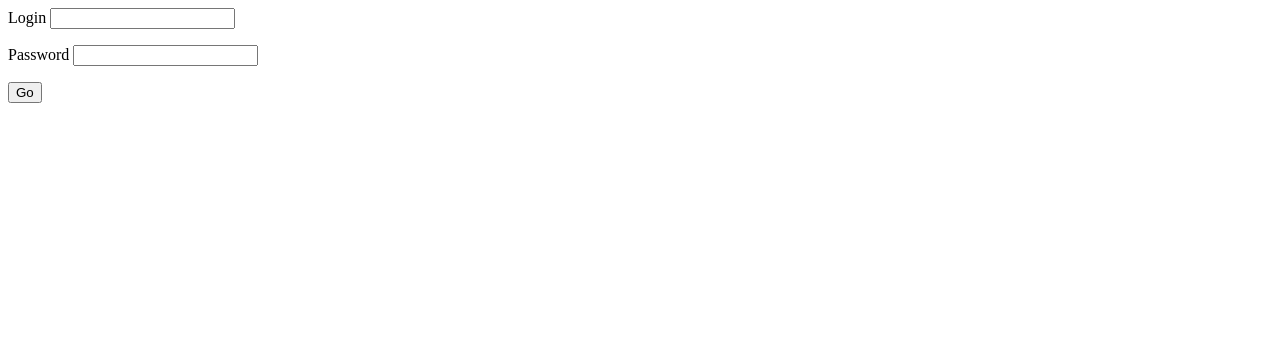
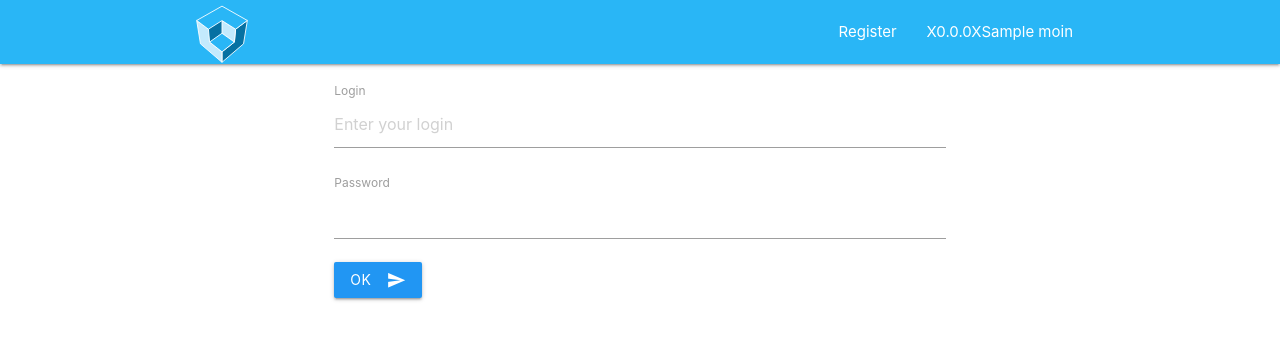
Before and after one commit to FirstKlaas/digicubes-rest, a Flask app: template digicubes/web/templates/root/login.jinja in a window 1280 px wide. Shown: the top 340 px of the page. Run offline with Flask 2, Linux system fonts and the light colour scheme; the template is opened without the code that fills it: values that come from a table or form of the project are taken from there, most other values are stand-ins (such as "Sample title", 1, 10 or a date in 2020).

Commit message:
Vleaning up

```diff
--- a/digicubes/client/service/right_service.py
+++ b/digicubes/client/service/right_service.py
@@ -3,11 +3,7 @@ All serice calls for rights
 """
 from typing import List, Optional
 
-from digicubes.common.exceptions import (
-    ConstraintViolation,
-    ServerError,
-    DoesNotExist,
-)
+from digicubes.common.exceptions import ConstraintViolation, ServerError, DoesNotExist
 from digicubes.configuration import Route
 from .abstract_service import AbstractService
 from ..proxy import RightProxy, RoleProxy
--- a/digicubes/client/service/school_service.py
+++ b/digicubes/client/service/school_service.py
@@ -3,10 +3,7 @@ All service calls for schooles.
 """
 from typing import Optional, List
 
-from digicubes.common.exceptions import (
-    ConstraintViolation,
-    ServerError,
-)
+from digicubes.common.exceptions import ConstraintViolation, ServerError
 from digicubes.configuration import Route
 from .abstract_service import AbstractService
 from ..proxy import SchoolProxy
--- a/digicubes/client/service/user_service.py
+++ b/digicubes/client/service/user_service.py
@@ -69,8 +69,8 @@ class UserService(AbstractService):
         return None
 
     def set_password(
-            self, user_id: int, new_password: str = None, old_password: str = None
-        ) -> None:
+        self, user_id: int, new_password: str = None, old_password: str = None
+    ) -> None:
         """
         Sets the password fo a user. If the current user has root rights, the old_password
         is not needed.
--- a/digicubes/web/__init__.py
+++ b/digicubes/web/__init__.py
@@ -9,7 +9,7 @@ from flask import Flask, redirect, url_for, Response, request, Request
 
 from .util import digi_client, DigicubesAccountManager
 
-from .contants import TOKEN_COOKIE_NAME
+from .defaults import TOKEN_COOKIE_NAME
 
 logger = logging.getLogger(__name__)
 
@@ -24,7 +24,7 @@ def create_app(config_filename="production"):
     """
     app = Flask(__name__)
     app.secret_key = b'_5#y2L"F4Q8z\n\xec]/'  # TODO: Set via configuration
-    app.config.from_object("digicubes.web.contants")
+    app.config.from_object("digicubes.web.defaults")
     for key, value in app.config.items():
         print(f"{key:<40}{value}")
     account_manager.init_app(app)
--- a/digicubes/web/blueprint.py
+++ b/digicubes/web/blueprint.py
@@ -14,6 +14,7 @@ account_service = Blueprint("account", __name__)
 def index():
     """The home route"""
     return render_template("root/base.jinja")
+
 
 @account_service.route("/login", methods=["GET", "POST"])
 def login():
@@ -44,6 +45,7 @@ def login():
 
     return render_template("root/login.jinja", form=form)
 
+
 @account_service.route("/users/")
 def user_list():
     """The user list route."""
--- a/digicubes/web/contants.py
+++ /dev/null
@@ -1,5 +0,0 @@
-"""
-DigiCubes Web Contants
-"""
-TOKEN_COOKIE_NAME: str = "digicubes.token"
-TOKEN_SESSION_NAME: str = "digicubes.token"
--- a/digicubes/web/flask.py
+++ b/digicubes/web/flask.py
@@ -32,6 +32,7 @@ class FlaskDigiCubesClient:
         return self.token is not None
 
     def login(self, login: str, password: str) -> str:
+        print(f"login {login} password {password}")
         try:
             self._client.login(login, password)
         except DigiCubeError:
--- a/digicubes/web/forms/login.py
+++ b/digicubes/web/forms/login.py
@@ -1,7 +1,41 @@
 from flask_wtf import FlaskForm
-from wtforms import PasswordField, StringField, validators
+from wtforms import PasswordField, StringField, SubmitField, validators
+from wtforms.widgets import html_params
 
 
+def materialize_input(field, **kwargs):
+    field_id = kwargs.pop("id", field.id)
+    field_type = kwargs.get("type", "text")
+
+    attributes = {
+        "id" : field_id,
+        "type" : field_type,
+        "class" : "validate",
+        "placeholder" : "Enter your login"
+    }
+
+
+    html = [f"<input {html_params(**attributes)}></input>"]
+    return "".join(html)
+
+def materialize_submit(field, **kwargs):
+    field_id = kwargs.pop("id", field.id)
+    field_type = kwargs.get("type", "submit")
+    label = kwargs.get("label", "Ok")
+    icon = kwargs.get("icon", "send")
+
+    button_attrs = {
+        "id" : field_id,
+        "type" : field_type,
+        "class" : "btn blue waves-effect waves-light"
+    }
+
+    html = [f"<button {html_params(**button_attrs)}>{label}"]
+    html.append(f"<i class='material-icons right'>{icon}</i>")
+    html.append("</button>")
+    return "".join(html)
+
 class LoginForm(FlaskForm):
-    login = StringField("Login", validators=[validators.InputRequired()])
+    login = StringField("Login", widget=materialize_input, validators=[validators.InputRequired()])
     password = PasswordField("Password", validators=[validators.InputRequired()])
+    submit = SubmitField("Login", widget=materialize_submit)
--- a/digicubes/web/templates/root/login.jinja
+++ b/digicubes/web/templates/root/login.jinja
@@ -1,6 +1,63 @@
-<form method="POST" action="{{ url_for('account.login') }}">
-    {{ form.csrf_token }}
-    <p>{{ form.login.label }} {{ form.login(size=20) }}</p>
-    <p>{{ form.password.label }} {{ form.password(size=20) }}</p>
-    <input type="submit" value="Go">
-</form>
+
+  <!DOCTYPE html>
+  <html>
+    <head>
+      <!--Import Google Icon Font-->
+      <link href="https://fonts.googleapis.com/icon?family=Material+Icons" rel="stylesheet">
+      <!--Import materialize.css-->
+      <link type="text/css" rel="stylesheet" href="{{ url_for('static', filename='css/materialize.min.css') }}"  media="screen,projection"/>
+
+      <!--Let browser know website is optimized for mobile-->
+      <meta name="viewport" content="width=device-width, initial-scale=1.0"/>
+    </head>
+
+    <body>
+        <nav class="light-blue lighten-1" role="navigation">
+            <div class="nav-wrapper container"><a id="logo-container" href="#" class="brand-logo"><svg>
+              <g transform="scale(0.6)">
+                <g transform="translate(0,-190)">
+                  <g transform="matrix(1.129 0 0 1.129 -98.156 120.22)" stroke-width=".88574">
+                    <g transform="translate(-9.2382 -105.75)" stroke-width=".88574">
+                      <path d="m120.39 210.63 1.7954 18.993 18.285-12.946v-18.71z" fill="#0671a2"/>
+                      <g stroke-width="1.3" stroke="#ffffff">
+                        <path d="m160.55 210.63 17.292-12.851-5.5752 34.49-31.797 27.214v-15.403l18.285-14.458z" fill="#0671a2"/>
+                        <path d="m140.47 197.97v18.71l18.285 12.946 1.7954-18.993z" fill="#c3eafd"/>
+                        <path d="m103.09 197.78 5.5752 34.49 31.797 27.214v-15.403l-18.285-14.458-1.7954-18.993z" fill="#c3eafd"/>
+                        <path d="m122.18 229.63 18.285-12.946 18.285 12.946-18.285 14.458-18.285-14.458" fill="#29b6f6"/>
+                        <path d="m120.39 210.63-17.292-12.851 37.372-21.167 37.372 21.167-17.292 12.851-20.08-12.662z" fill="#29b6f6"/>
+                      </g>
+                    </g>
+                  </g>
+                </g>
+              </g></svg></a>
+            <ul class="right hide-on-med-and-down">
+                <li><a href="#">Register</a></li><li><a href="#">X{{ digi_client.version }}X{{ moin }}</a></li>
+            </ul>
+
+            <ul id="nav-mobile" class="sidenav">
+                <li><a href="#">Navbar Link</a></li>
+            </ul>
+            <a href="#" data-target="nav-mobile" class="sidenav-trigger"><i class="material-icons">menu</i></a>
+            </div>
+        </nav>
+        <div class="container">
+          <div class="row">
+            <div class="col s12" id="dc_main">
+                <div class="container">
+                    <form method="POST" action="{{ url_for('account.login') }}">
+                        {{ form.csrf_token }}
+                        <p>{{ form.login.label }} {{ form.login(size=20) }}</p>
+                        <p>{{ form.password.label }} {{ form.password(size=20) }}</p>
+                        <p>{{ form.submit }}</p>
+                    </form>
+                </div>
+            </div>
+          </div>
+        </div>
+      <!--JavaScript at end of body for optimized loading-->
+      <script type="text/javascript" src="{{ url_for('static', filename='js/materialize.min.js') }}"></script>
+      <script type="text/javascript" src="{{ url_for('static', filename='js/jquery-3.4.1.slim.min.js') }}"></script>
+      <script type="text/javascript" src="{{ url_for('static', filename='js/digicubes.js') }}"></script>
+
+    </body>
+  </html>
--- a/digicubes/web/util.py
+++ b/digicubes/web/util.py
@@ -14,19 +14,28 @@ from flask import (
     Response,
     redirect,
     Flask,
-    url_for
+    url_for,
 )
 from werkzeug.local import LocalProxy
 
-from .contants import TOKEN_COOKIE_NAME
+from .defaults import (
+    TOKEN_COOKIE_NAME,
+    DIGICUBES_ACCOUNT_INDEX_VIEW,
+    DIGICUBES_ACCOUNT_LOGIN_VIEW,
+    DIGICUBES_ACCOUNT_URL_PREFIX,
+)
 
 logger = logging.getLogger(__name__)
 
 digi_client = LocalProxy(lambda: _get_client())
 account_manager = LocalProxy(lambda: _get_account_manager())
 
+DIGICUBES_ACCOUNT_ATTRIBUTE_NAME = "digicubes_account_manager"
+
+
 def _get_account_manager():
-    return getattr(current_app, 'digicubes_account_manager', None)
+    return getattr(current_app, DIGICUBES_ACCOUNT_ATTRIBUTE_NAME, None)
+
 
 def _get_client():
     """
@@ -37,7 +46,9 @@ def _get_client():
     """
     from .flask import FlaskDigiCubesClient
 
-    if has_request_context() and not hasattr(_request_ctx_stack.top, "_digicubes_flask_client"):
+    if has_request_context() and not hasattr(
+            _request_ctx_stack.top, DIGICUBES_ACCOUNT_ATTRIBUTE_NAME
+        ):
         ctx = _request_ctx_stack.top
         app = ctx.app
 
@@ -46,11 +57,11 @@ def _get_client():
             hostname=app.config.get("DIGICUBES_API_SERVER_HOSTNAME", "localhost"),
             port=app.config.get("DIGICUBES_API_SERVER_PORT", 3000),
         )
-        setattr(ctx, "_digicubes_flask_client", client)
+        setattr(ctx, DIGICUBES_ACCOUNT_ATTRIBUTE_NAME, client)
 
     # Return the client
     ctx = _request_ctx_stack.top
-    client = getattr(ctx, "_digicubes_flask_client", None)
+    client = getattr(ctx, DIGICUBES_ACCOUNT_ATTRIBUTE_NAME, None)
     return client
 
 
@@ -91,9 +102,6 @@ class DigicubesAccountManager:
 
     def __init__(self, app=None):
         # Callbacks
-        self.unauthorized_callback = lambda: redirect(url_for("account.login"))
-        self.successful_logged_in_callback = lambda: redirect(url_for("account.index"))
-
         self.app = app
         self.init_app(app)
 
@@ -105,14 +113,24 @@ class DigicubesAccountManager:
         from .blueprint import account_service
 
         if app is not None:
+            login_view = app.config.get(
+                "DIGICUBES_ACCOUNT_LOGIN_VIEW", DIGICUBES_ACCOUNT_LOGIN_VIEW
+            )
+            index_view = app.config.get(
+                "DIGICUBES_ACCOUNT_INDEX_VIEW", DIGICUBES_ACCOUNT_INDEX_VIEW
+            )
+            url_prefix = app.config.get(
+                "DIGICUBES_ACCOUNT_URL_PREFIX", DIGICUBES_ACCOUNT_URL_PREFIX
+            )
+            self.unauthorized_callback = lambda: redirect(url_for(login_view))
+            self.successful_logged_in_callback = lambda: redirect(url_for(index_view))
             app.digicubes_account_manager = self
-            app.register_blueprint(account_service, url_prefix="/account")
+            app.register_blueprint(account_service, url_prefix=url_prefix)
 
-            #@app.after_request
             def set_token_cookie(response: Response):
                 token = digi_client.token
                 if token and response:
-                    cookie_name = app.config.get(TOKEN_COOKIE_NAME, "digicubes.token")
+                    cookie_name = app.config.get("TOKEN_COOKIE_NAME", TOKEN_COOKIE_NAME)
                     logger.debug("Cookie name for the token (%s) is %s", token, cookie_name)
                     response.set_cookie(cookie_name, token)
                 else:
@@ -122,21 +140,21 @@ class DigicubesAccountManager:
             app.after_request(set_token_cookie)
 
             def find_token_in_request() -> Optional[str]:
-                return request.cookies.get("digicubes.token", None)
+                cookie_name = app.config.get("TOKEN_COOKIE_NAME", TOKEN_COOKIE_NAME)
+                return request.cookies.get(cookie_name)
 
-            #@app.before_request
             def check_token():
+                """
+                Checks at the very beginning of every request, if we can
+                find an authentification token in the request. If so, the
+                token is stored in the digicubes client.
+                """
                 token = find_token_in_request()
                 if token and digi_client:
                     digi_client.token = token
 
             app.before_request(check_token)
-
-            #@app.context_processor
-            def context():
-                return {"digi_client": digi_client}
-
-            app.context_processor(context)
+            app.context_processor(lambda: {"digi_client": digi_client})
 
     def successful_logged_in_handler(self, callback):
         """
```
Also changed, not shown: digicubes/tests/__init__.py (+2 -2 lines), digicubes/web/defaults.py (added, +10 -0 lines), requirements.txt (+23 -23 lines), 2 other files.
